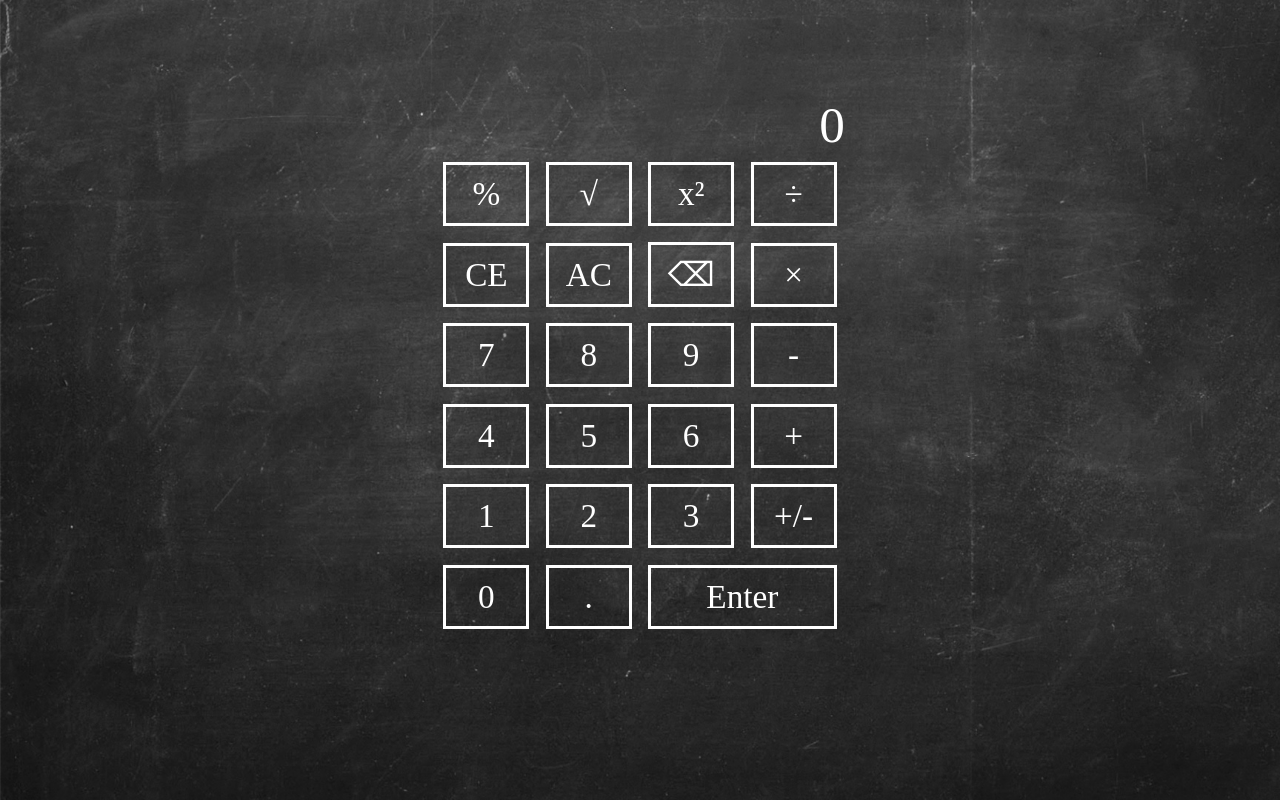
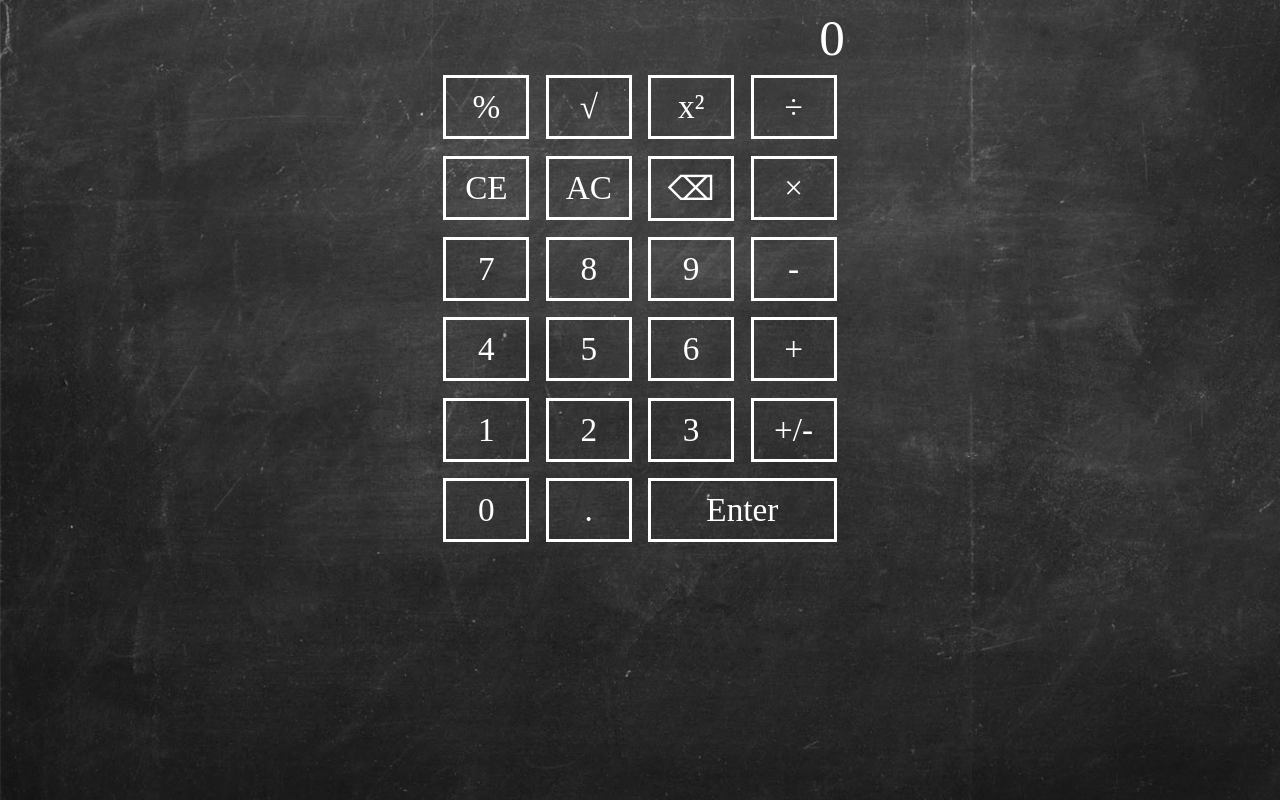
Before and after one commit to jacktho/calculator, an Angular app: page / in a window 1280 px wide. Built offline with nearby package versions, Linux system fonts and the light colour scheme; a web font is replaced by a local one.

Commit message:
moved formula screen to bottom

```diff
--- a/src/app/app.component.html
+++ b/src/app/app.component.html
@@ -1,7 +1,6 @@
 <div class='app-container'>
   <app-sidebar-left></app-sidebar-left>
     <div class="main-calculator">
-      <app-formula-screen></app-formula-screen>
       <app-solution-screen></app-solution-screen>
       <div class="button-wrap">
         <app-percent-input></app-percent-input>
@@ -28,6 +27,7 @@
         <app-decimal-input></app-decimal-input>
         <app-enter-input class="stretch"></app-enter-input>
       </div>
+      <app-formula-screen></app-formula-screen>
     </div>
     <app-sidebar-right></app-sidebar-right>
 </div>
```
